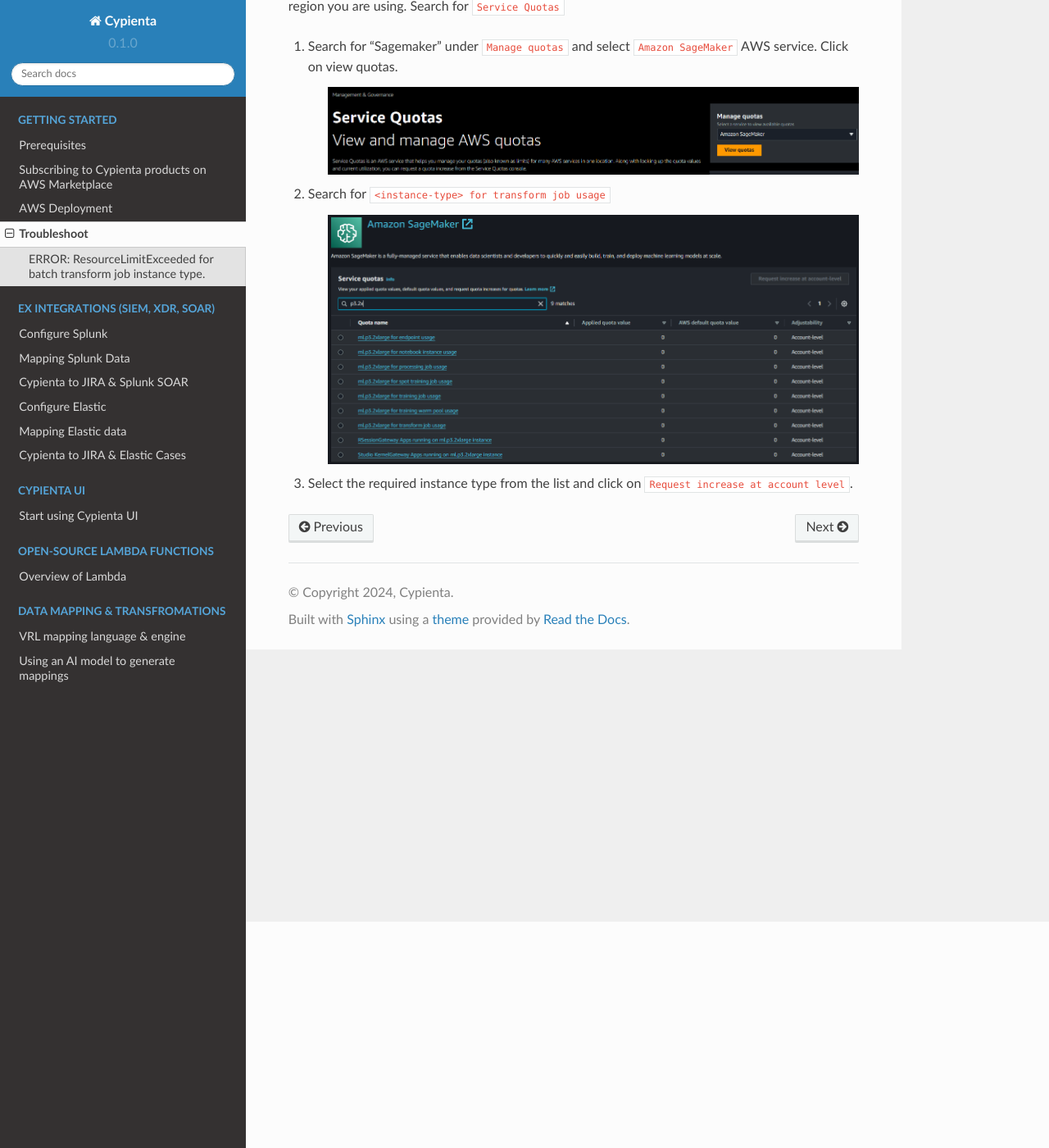
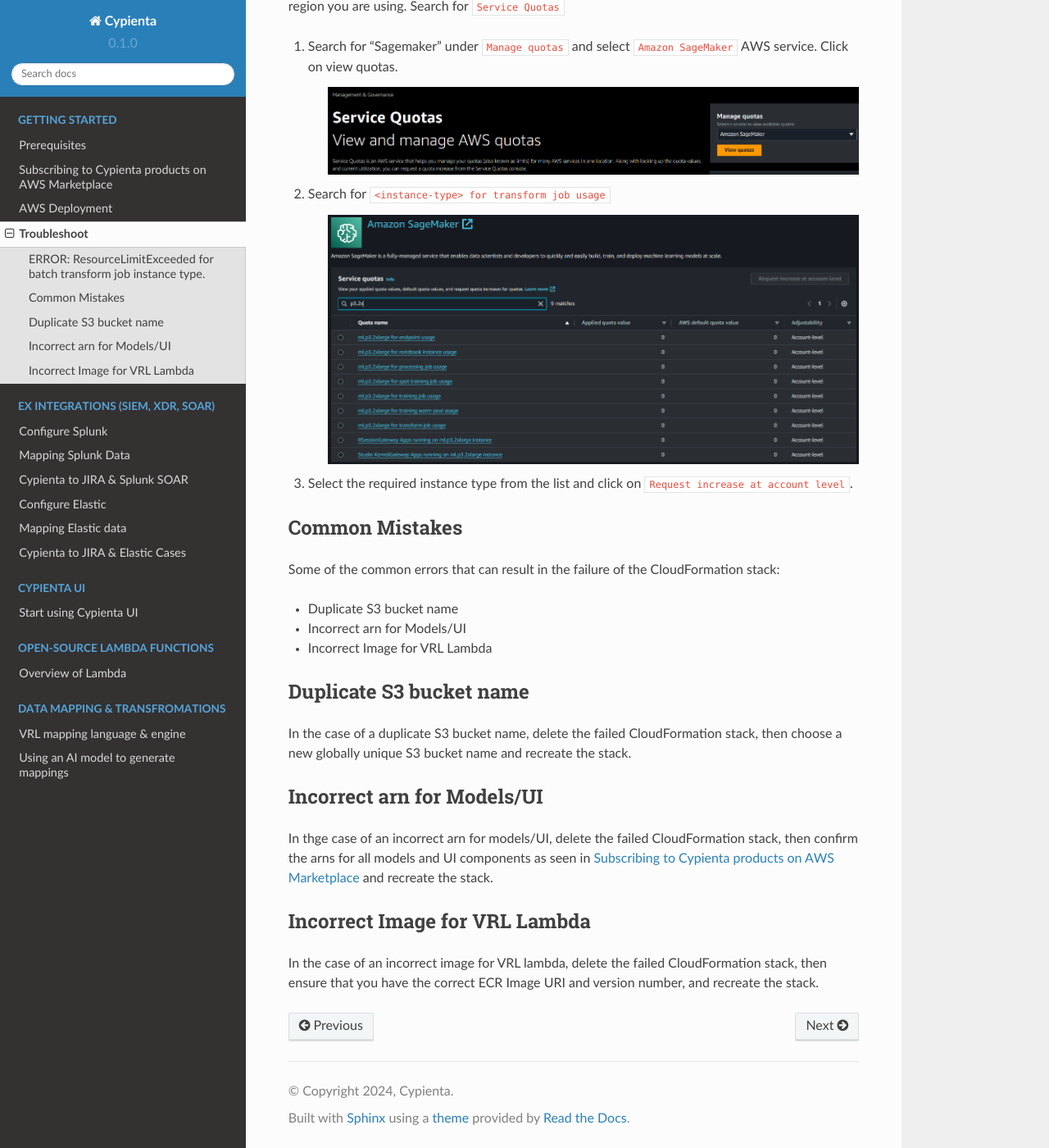
Before and after one commit to cypienta/docs, a Sphinx documentation site: the page built from docs/source/getting_started/troubleshoot.rst, in a window 1280 px wide and 1400 px high, scrolled down 276 px. Shown: the whole window at 82% size. Built offline with Sphinx 7.4.7 and the Read the Docs theme 2.0.0, drawn with Linux system fonts in a browser that asks for light colours.

Commit message:
Adding common mistakes

```diff
--- a/docs/source/getting_started/prerequisites.rst
+++ b/docs/source/getting_started/prerequisites.rst
@@ -14,6 +14,12 @@
 -  IAM
 -  CloudFormation
 
+To confirm you have the required permssion for the resoucres nessary to run the
+pipeline you can check with the following script.
+
+.. code-block:: console
+
+    $ wget -O- https://raw.githubusercontent.com/cypienta/AWS/v0.7/check_permissions.py | python
 
 Quotas
 ------
--- a/docs/source/getting_started/troubleshoot.rst
+++ b/docs/source/getting_started/troubleshoot.rst
@@ -22,3 +22,27 @@
 
 3. Select the required instance type from the list and click on ``Request
    increase at account level``.
+
+Common Mistakes
+----------------
+
+Some of the common errors that can result in the failure of the CloudFormation stack:
+
+- Duplicate S3 bucket name
+- Incorrect arn for Models/UI
+- Incorrect Image for VRL Lambda
+
+Duplicate S3 bucket name
+--------------------------
+In the case of a duplicate S3 bucket name, delete the failed CloudFormation stack,
+then choose a new globally unique S3 bucket name and recreate the stack.
+
+Incorrect arn for Models/UI
+----------------------------
+In thge case of an incorrect arn for models/UI, delete the failed CloudFormation stack,
+then confirm the arns for all models and UI components as seen in :doc:`subscription` and recreate the stack.
+
+Incorrect Image for VRL Lambda
+-------------------------------
+In the case of an incorrect image for VRL lambda, delete the failed CloudFormation stack,
+then ensure that you have the correct ECR Image URI and version number, and recreate the stack.
```
